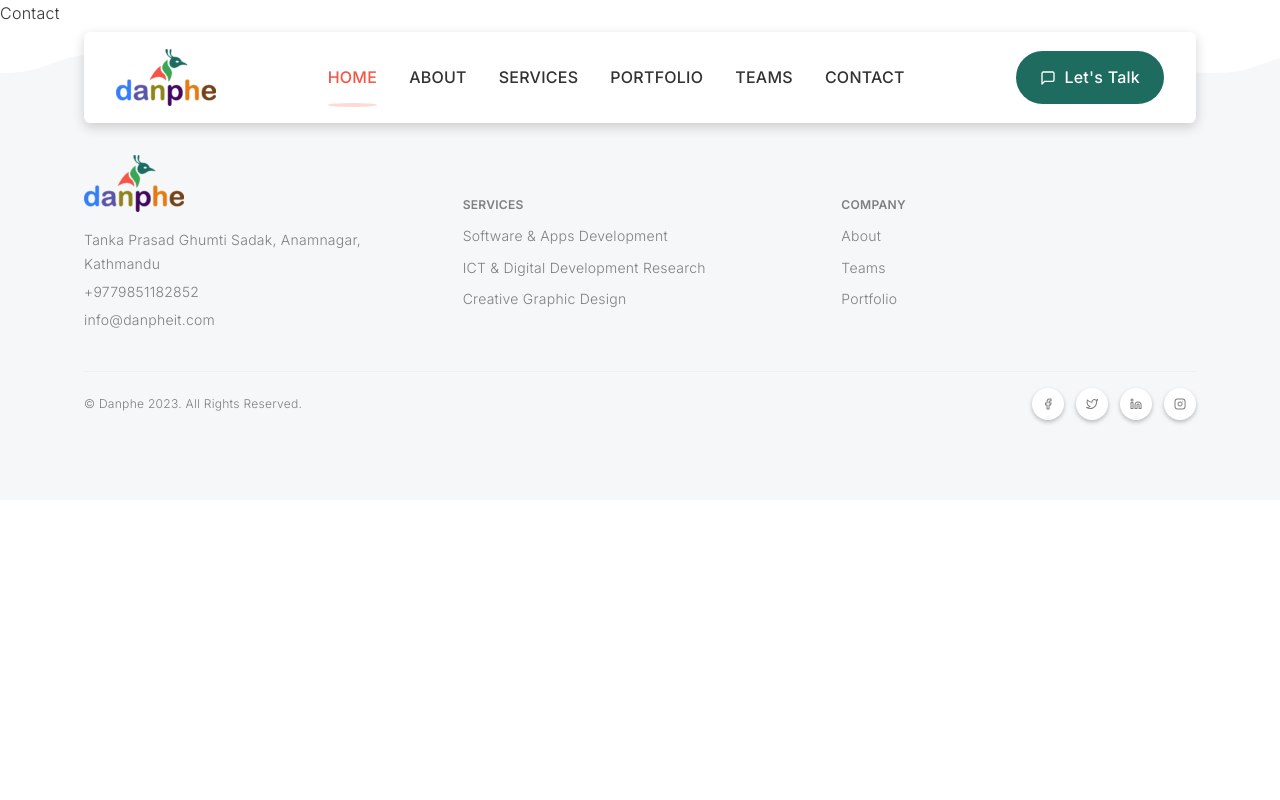
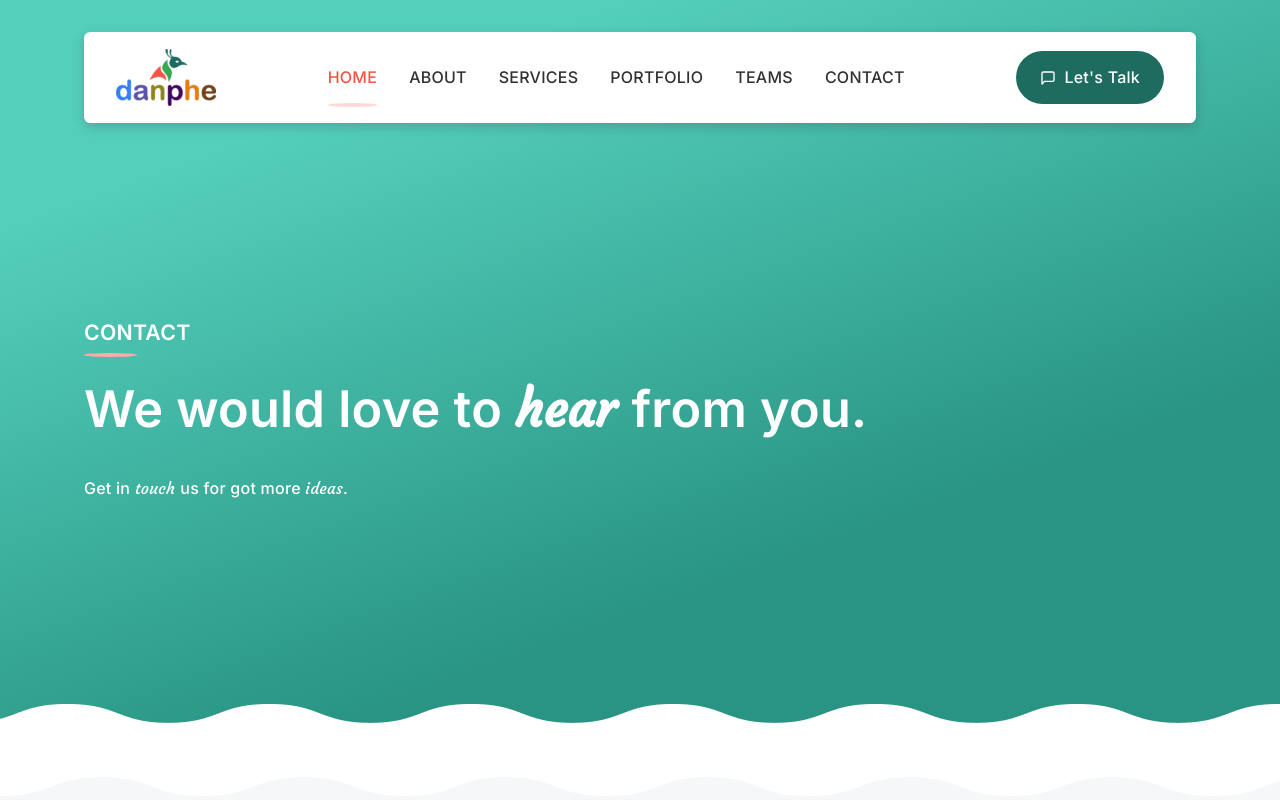
Before and after one commit to khanalprem/usertable, a React (Create React App) app: page /contact in a window 1280 px wide. Shown: the top 800 px of the page. Built offline with nearby package versions, Linux system fonts and the light colour scheme.

Commit message:
context_provider added & refactor code

```diff
--- a/src/assets/scss/abstracts/variables/_color.scss
+++ b/src/assets/scss/abstracts/variables/_color.scss
@@ -2,6 +2,7 @@
 $balck-900: #000000;
 $black-700: #323232;
 $black-300:#7f7f7f;
+$black-500:#666666;
 $primary:#1E6C60;
 $primary-light:#34A853;
 $secondary:#F55446;
@@ -18,6 +19,7 @@ $brown: #BF4A5C;
 
 :root {
   --clr-body: #{$black-700};
+  --clr-body-500:#{$black-500};
   --clr-body-300:#{$black-300};
   --clr-primary: #{$primary};
   --clr-primary-light:#{$primary-light};
--- a/src/assets/scss/pages/_home.scss
+++ b/src/assets/scss/pages/_home.scss
@@ -19,7 +19,7 @@
   // @include background-gradient(var(--clr-primary-light), var(--clr-secondary), 'vertical');
   background: linear-gradient(160deg, lighten($primary, 30%) 19%, lighten($primary, 10%) 70%);
   min-height:calc(100vh - 50px);
-  padding-top:160px;
+  padding-top:200px;
   @extend %section-padding;
   position: relative;
   &::before{
--- a/src/components/header/Header.jsx
+++ b/src/components/header/Header.jsx
@@ -5,10 +5,9 @@ import Logo from '../../assets/images/danphe-logo.png';
 import { useAppContext } from '../../context/store';
 
 const Header = () => {
-  const { data } = useAppContext()
+  const { data, active, setActive } = useAppContext()
   const [sticky, setSticky] = useState(false);
   const [menuOpen, setMenuOpen] = useState(false);
-  const [active, setActive] = useState('home');
   const MenuData = data?.filter((item) => item?.name === "menu")[0]?.menuItems || [];
 
   const toggleClass = (name) => setActive(name);
--- a/src/components/pages/Contact.jsx
+++ b/src/components/pages/Contact.jsx
@@ -2,7 +2,39 @@ import React from 'react'
 
 const Contact = () => {
   return (
-    <div>Contact</div>
+    <>
+      <div className="hero is-flex is-center  dir-column ">
+        <div className="container">
+          <div className="hero-content hero-content_page clr-white">
+            <h5 className="fw-600 ">
+              <span className="line-shape pb-12 line-shape_left">
+                Contact
+              </span>
+            </h5>
+            <h1 className="mt-32 mb-32 fs-h2 ">
+              We would love to{" "}
+              <span className="italic">hear </span>from{" "}you.
+            </h1>
+            <p className="fw-500">
+              Get in <span className="italic">touch </span> us for
+              got more <span className="italic">ideas</span>.
+            </p>
+          </div>
+        </div>
+      </div>
+      <div className="contact">
+         <div className='container'>
+          <div className="contact-wrap">
+            <div className='contact-col'>
+
+            </div>
+            <div className='contact-col'>
+
+            </div>
+          </div>
+         </div>
+      </div>
+    </>
   )
 }
 
--- a/src/components/pages/Home.jsx
+++ b/src/components/pages/Home.jsx
@@ -11,7 +11,7 @@ import { useAppContext } from "../../context/store";
 
 const Home = () => {
   gsap.registerPlugin(ScrollTrigger);
-  const { data } = useAppContext()
+  const { data, setActive } = useAppContext()
 
   // useLayoutEffect(() => {
   //   gsap.fromTo(
@@ -150,6 +150,7 @@ const Home = () => {
             <Link
               to="/portfolio"
               className="btn btn-secondary   is-flex is-align-center col-gap-8 fw-500 is-uppercase"
+              onClick={() => setActive('portfolio')}
             >
               <span>view all</span>
               <FiArrowRight />
--- a/src/context/store.js
+++ b/src/context/store.js
@@ -6,12 +6,13 @@ const AppContext = createContext();
 
 const AppProvider = ({children}) => {
   const [data, setData] = useState([]);
+  const [active, setActive] = useState('home')
 
   useEffect(() => {
     setData(ProductData)
   },[]);
 
-  return <AppContext.Provider value ={{data}}>{children}</AppContext.Provider>
+  return <AppContext.Provider value ={{data, active, setActive}}>{children}</AppContext.Provider>
 
 };
 
```
Also changed, not shown: public/logo192.png (deleted), public/logo512.png (deleted).
